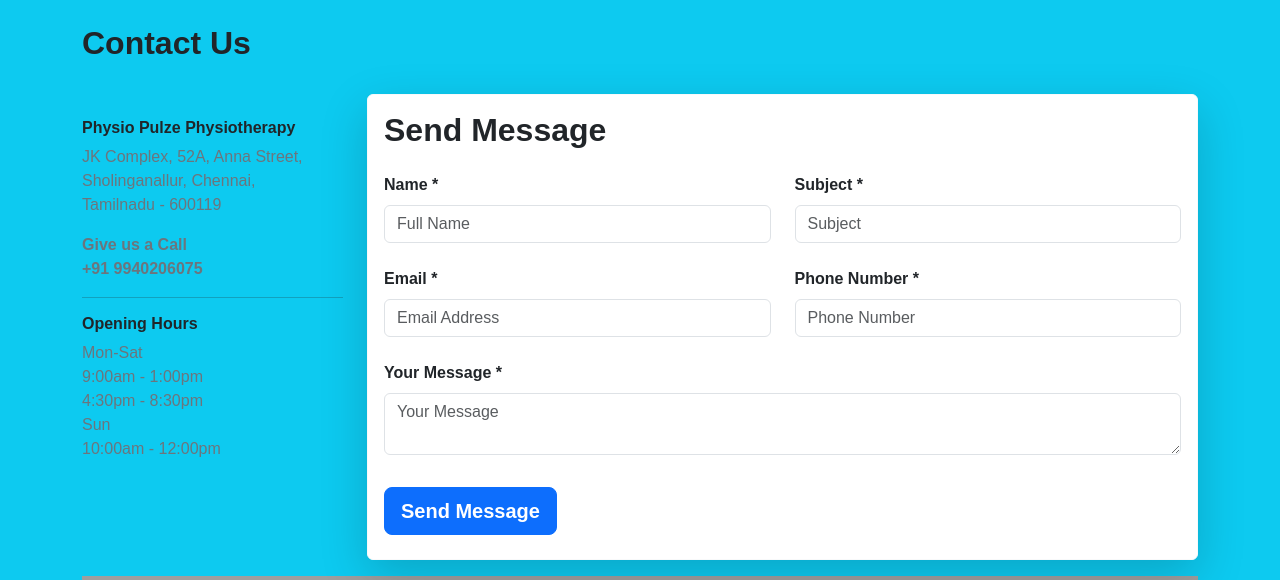
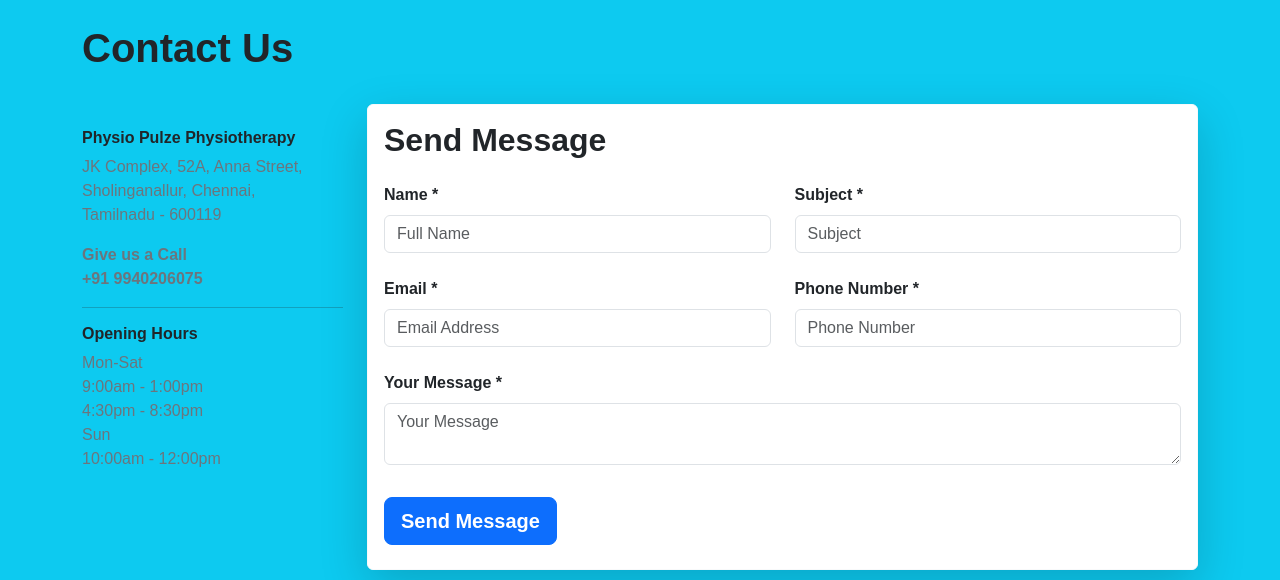
Before and after one commit to tramkris/physiopulze, a Django app: page /contact/ in a window 1280 px wide. Shown: the part 192-772 px from the top of the page. Run offline with Django 3.2, Linux system fonts and the light colour scheme; grey boxes are pictures that could not be loaded.

Commit message:
Update contactus.html
Updated for section header

```diff
--- a/physio/template/contactus.html
+++ b/physio/template/contactus.html
@@ -1,5 +1,6 @@
 {%extends 'base.html'%}
 
+{% block title %} Contact Us | {% endblock %}
 {% block bodycontent %}
 <section class="py-3 bg-info">
     <div class="container">
@@ -12,7 +13,7 @@
                 <li class="breadcrumb-item active fw-bold" aria-current="page">Contact Us</li>
             </ol>
         </nav>
-        <h2 class="fw-bold py-2">Contact Us</h2>
+        <h1 class="fw-bold py-2">Contact Us</h1>
         <div class="row py-3">
             <div class="col-xl-3 col-lg-3 pb-4 pb-sm-5 mb-2 mb-sm-0">
                 <br>
```
